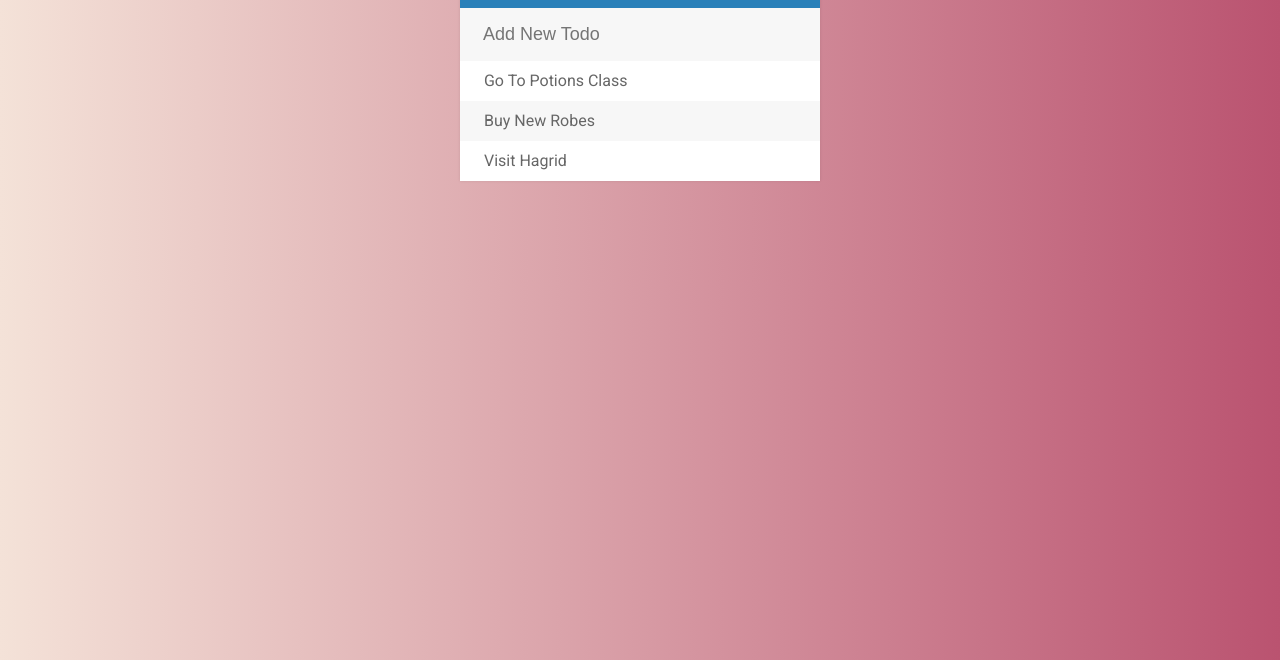
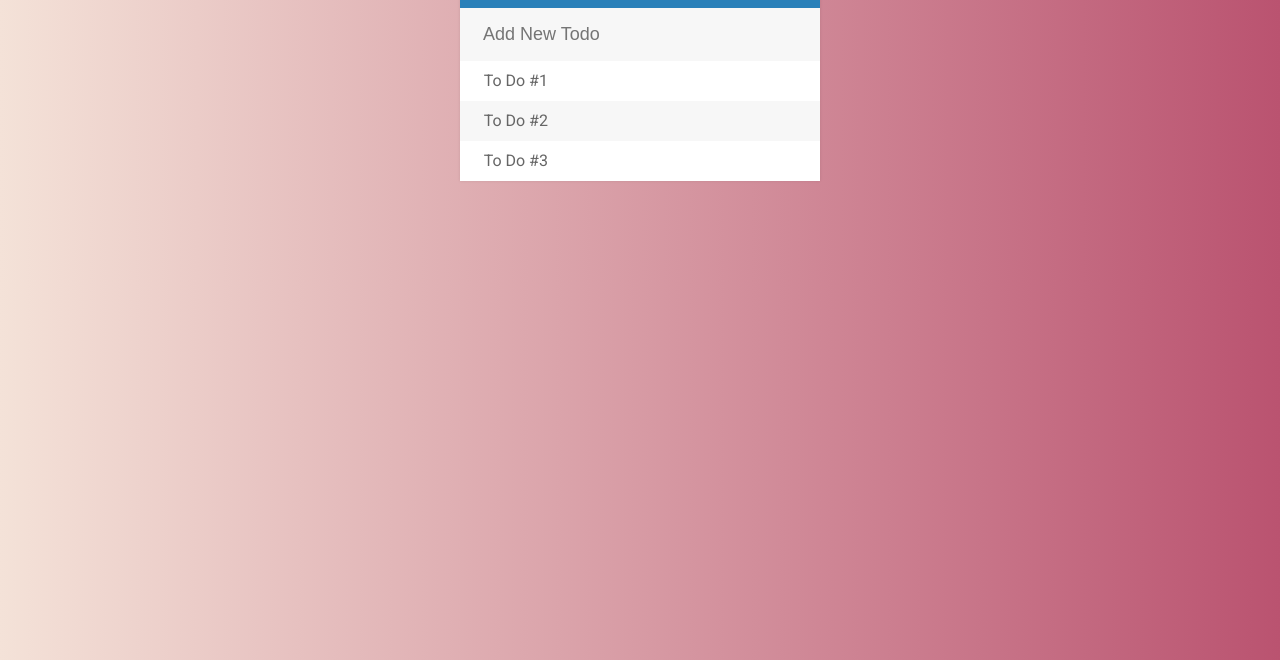
Before and after one commit to yevhensydorov/jquery-todo-list, a plain HTML site: page index.html in a window 1280 px wide. Shown: the part 140-800 px from the top of the page. Drawn offline with nearby package versions, Linux system fonts and the light colour scheme.

Commit message:
change li in todo list

```diff
--- a/index.html
+++ b/index.html
@@ -15,11 +15,11 @@
 		<input type="text" placeholder="Add New Todo">
 		<ul>
 			<li><span><i class="fa fa-trash" aria-hidden="true"></i>
-</span> Go To Potions Class</li>
+</span> To Do #1</li>
 			<li><span><i class="fa fa-trash" aria-hidden="true"></i>
-</span> Buy New Robes</li>
+</span> To Do #2</li>
 			<li><span><i class="fa fa-trash" aria-hidden="true"></i>
-</span> Visit Hagrid</li>
+</span> To Do #3</li>
 		</ul>
 	</div>
 
```
